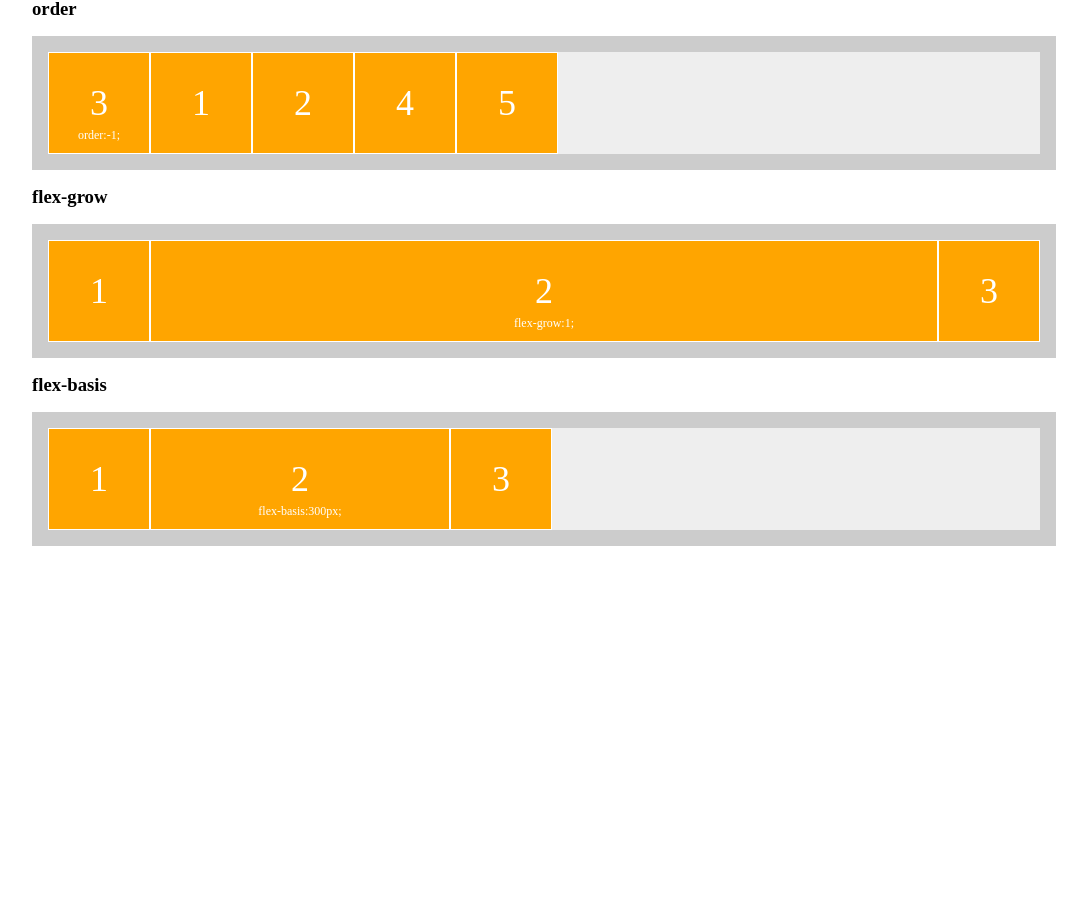
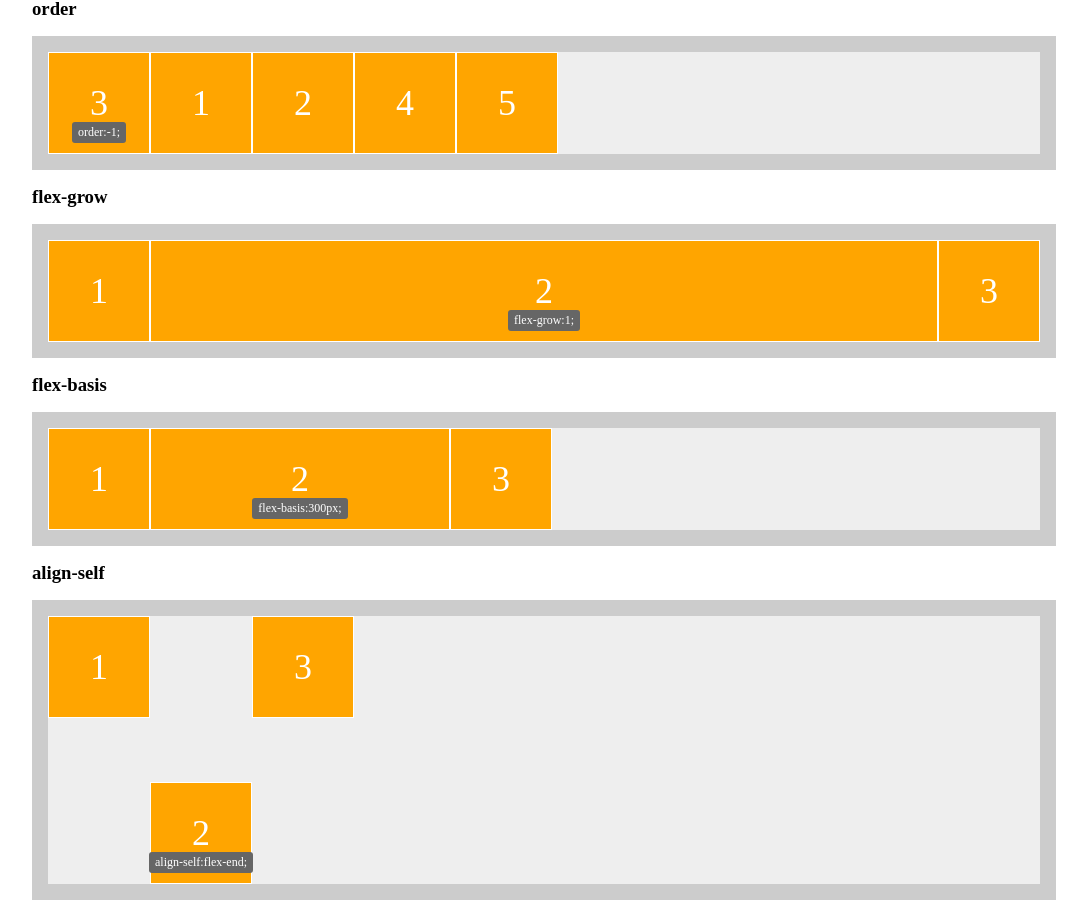
Before and after one commit to cccoding365/flex-layout-guide, a Vue app: page / in a window 1280 px wide. Shown: the part 6980-7896 px from the top of the page, without its empty margins (96-1183 px from the left). Before the commit the page ends 7542 px from the top, so only its background shows below. Built offline with nearby package versions, Linux system fonts and the light colour scheme.

Commit message:
新增align-self的一种情况

```diff
--- a/src/App.vue
+++ b/src/App.vue
@@ -8,6 +8,7 @@
         <order />
         <flexGrow />
         <flexBasis />
+        <alignSelf />
     </main>
 </template>
 
@@ -20,7 +21,8 @@ import alignContent from '@/views/align-content/index.vue'
 
 import order from '@/views/order/index.vue'
 import flexGrow from '@/views/flex-grow/index.vue'
-import flexBasis from '@/views/flex-basis/index.vue';
+import flexBasis from '@/views/flex-basis/index.vue'
+import alignSelf from '@/views/align-self/index.vue';
 
 </script>
 
--- a/src/components/flexBox.vue
+++ b/src/components/flexBox.vue
@@ -3,12 +3,14 @@
         <div class="item" :style="{
             order: order ? order[idx] : 0,
             flexGrow: flexGrow ? flexGrow[idx] : 0,
-            flexBasis: flexBasis ? flexBasis[idx] : 'auto'
+            flexBasis: flexBasis ? flexBasis[idx] : 'auto',
+            alignSelf: alignSelf ? alignSelf[idx] : 'auto'
         }" v-for="(item, idx ) in num">
             <div class="innerbox">{{ idx + 1 }}</div>
             <span class="order-text" v-if="order ? order[idx] : false"> {{ `order:${order[idx]};` }} </span>
             <span class="order-text" v-if="flexGrow ? flexGrow[idx] : false"> {{ `flex-grow:${flexGrow[idx]};` }} </span>
-            <span class="order-text" v-if="flexBasis ? flexBasis[idx] : false"> {{ `flex-basis:${flexBasis[idx]};` }} </span>
+            <span class="order-text" v-if="flexBasis ? flexBasis[idx] : false"> {{ `flex-basis:${flexBasis[idx]};` }}</span>
+            <span class="order-text" v-if="alignSelf ? alignSelf[idx] : false"> {{ `align-self:${alignSelf[idx]};` }}</span>
         </div>
     </div>
 </template>
@@ -19,7 +21,8 @@ defineProps({
     num: Number,
     order: Array,
     flexGrow: Array,
-    flexBasis: Array
+    flexBasis: Array,
+    alignSelf: Array
 })
 
 </script>
@@ -29,5 +32,10 @@ defineProps({
     position: absolute;
     font-size: 12px;
     bottom: 10px;
+    width: fit-content;
+    white-space: nowrap;
+    padding: 3px 6px;
+    border-radius: 3px;
+    background-color: #666;
 }
 </style>
--- /dev/null
+++ b/src/views/align-self/Demo1.vue
@@ -0,0 +1,13 @@
+<template>
+    <flexBox :num="3" :alignSelf="[, 'flex-end',]" />
+</template>
+
+<script setup>
+import flexBox from '@/components/flexBox.vue'
+</script>
+
+<style lang="less" scoped>
+.container {
+    align-items: flex-start;
+}
+</style>
--- /dev/null
+++ b/src/views/align-self/index.vue
@@ -0,0 +1,15 @@
+<template>
+    <h3>align-self</h3>
+    <Demo1 />
+</template>
+
+<script setup>
+import Demo1 from './Demo1.vue'
+
+</script>
+
+<style lang="less" scoped>
+.container {
+    height: 300px;
+}
+</style>
```
